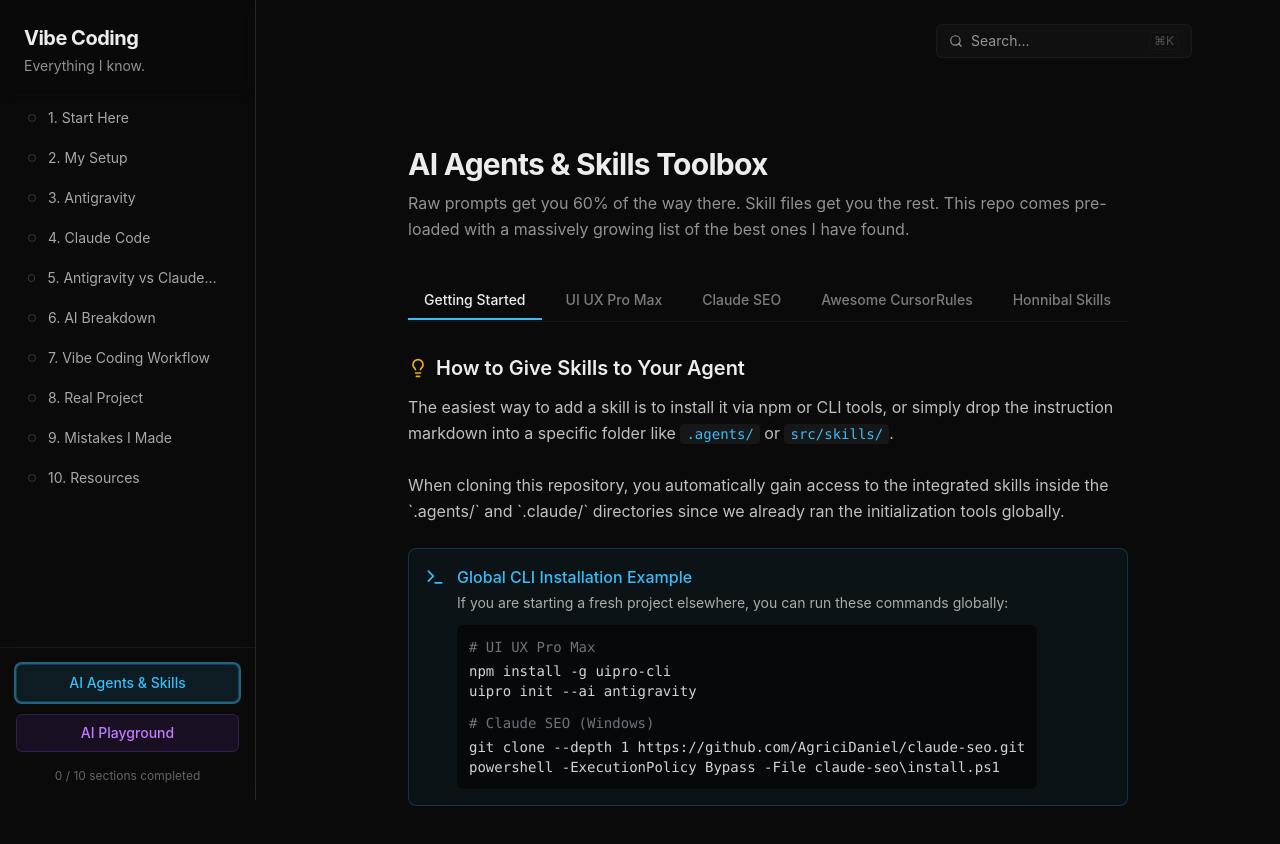
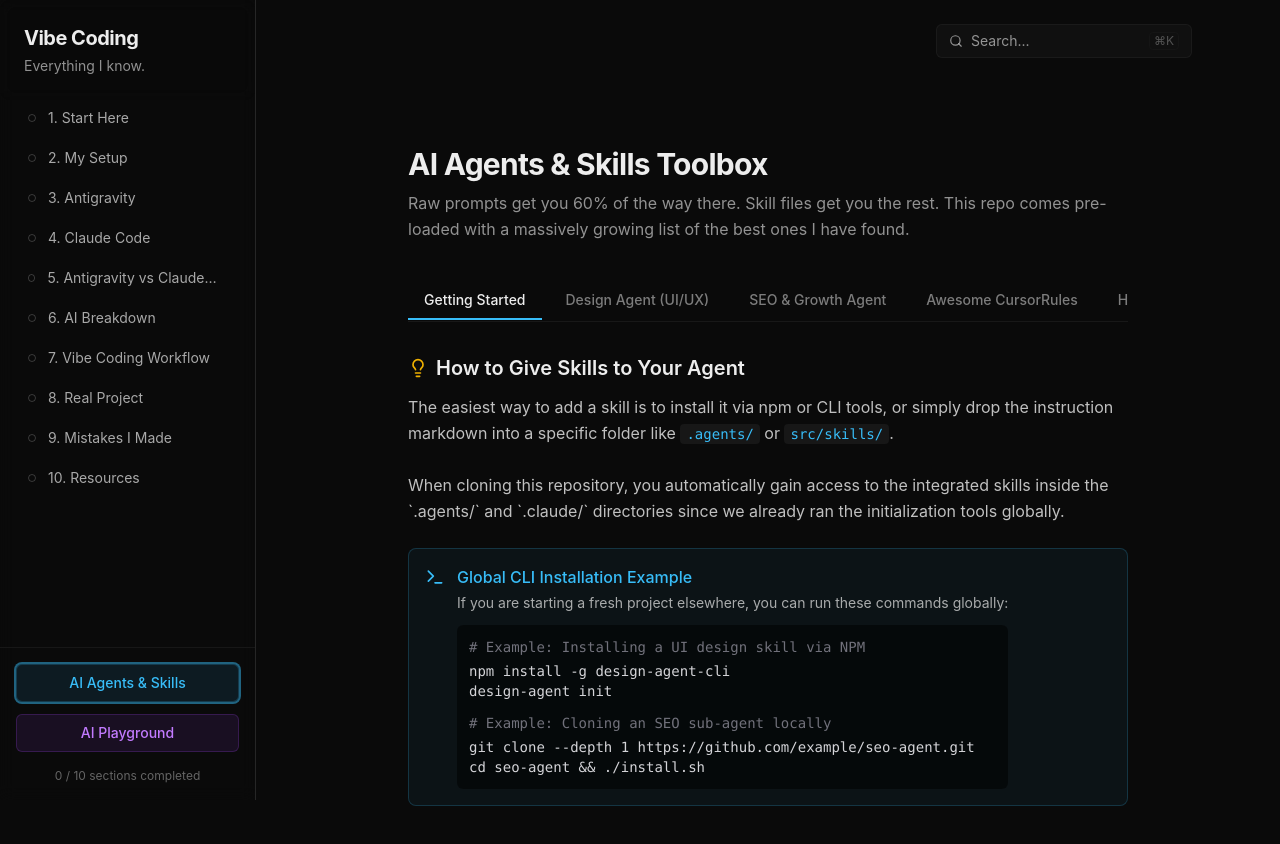
Before and after one commit to WebDevPeterGriffin/The-VibeCode-Bible, a Next.js app: page /ai-agents-and-skills in a window 1280 px wide. Shown: the top 844 px of the page. Built offline with nearby package versions, Linux system fonts and the light colour scheme.

Commit message:
refactor: scrub hardcoded skill references from UI

```diff
--- a/src/app/ai-agents-and-skills/page.tsx
+++ b/src/app/ai-agents-and-skills/page.tsx
@@ -28,13 +28,13 @@ export default function AiAgentsPage() {
                     onClick={() => setActiveTab('uiux')}
                     className={`px-4 py-2 text-sm font-medium transition-colors border-b-2 ${activeTab === 'uiux' ? 'border-primary text-foreground' : 'border-transparent text-foreground/50 hover:text-foreground hover:border-border'}`}
                 >
-                    UI UX Pro Max
+                    Design Agent (UI/UX)
                 </button>
                 <button
                     onClick={() => setActiveTab('seo')}
                     className={`px-4 py-2 text-sm font-medium transition-colors border-b-2 ${activeTab === 'seo' ? 'border-primary text-foreground' : 'border-transparent text-foreground/50 hover:text-foreground hover:border-border'}`}
                 >
-                    Claude SEO
+                    SEO & Growth Agent
                 </button>
                 <button
                     onClick={() => setActiveTab('cursorrules')}
@@ -77,10 +77,10 @@ export default function AiAgentsPage() {
                                 <h3 className="font-medium text-primary mb-1">Global CLI Installation Example</h3>
                                 <p className="text-sm text-foreground/70 mb-3">If you are starting a fresh project elsewhere, you can run these commands globally:</p>
                                 <div className="bg-black/50 p-3 rounded-md overflow-x-auto text-sm font-mono text-zinc-300">
-                                    <div className="text-zinc-500 mb-1"># UI UX Pro Max</div>
-                                    <div className="mb-3">npm install -g uipro-cli<br />uipro init --ai antigravity</div>
-                                    <div className="text-zinc-500 mb-1"># Claude SEO (Windows)</div>
-                                    <div>git clone --depth 1 https://github.com/AgriciDaniel/claude-seo.git<br />powershell -ExecutionPolicy Bypass -File claude-seo\install.ps1</div>
+                                    <div className="text-zinc-500 mb-1"># Example: Installing a UI design skill via NPM</div>
+                                    <div className="mb-3">npm install -g design-agent-cli<br />design-agent init</div>
+                                    <div className="text-zinc-500 mb-1"># Example: Cloning an SEO sub-agent locally</div>
+                                    <div>git clone --depth 1 https://github.com/example/seo-agent.git<br />cd seo-agent && ./install.sh</div>
                                 </div>
                             </div>
                         </div>
@@ -91,16 +91,16 @@ export default function AiAgentsPage() {
                     <div className="space-y-6">
                         <section>
                             <h2 className="text-xl font-semibold mb-3 flex items-center gap-2">
-                                <Code className="w-5 h-5 text-blue-500" /> UI/UX Pro Max
+                                <Code className="w-5 h-5 text-blue-500" /> Advanced Design Agents
                             </h2>
                             <p className="text-foreground/80 leading-relaxed">
-                                This repository comes pre-installed with the <a href="https://github.com/nextlevelbuilder/ui-ux-pro-max-skill" target="_blank" rel="noopener noreferrer" className="text-primary hover:underline">UI UX Pro Max</a> skill. It provides deep design intelligence for generating professional UI/UX, avoiding standard sterile AI outputs.
+                                You can load comprehensive UI/UX intelligence skills into your repository. These provide deep design rules for generating professional interfaces, avoiding standard sterile AI outputs.
                             </p>
                         </section>
 
                         <section>
                             <h3 className="font-medium mb-3">How to Use It</h3>
-                            <p className="text-foreground/80 leading-relaxed pb-3">Because we ran `uipro init`, the skill is auto-activated boundaries in your hidden `.agents` folder. Just chat naturally with your agent:</p>
+                            <p className="text-foreground/80 leading-relaxed pb-3">Once initialized, the skill auto-activates boundaries in your hidden `.agents` folder. Just chat naturally with your agent:</p>
                             <div className="bg-muted p-4 rounded-md border text-sm font-mono mt-2 mb-4">
                                 "Build a landing page for my SaaS product. Make it dark mode."
                             </div>
@@ -120,10 +120,10 @@ export default function AiAgentsPage() {
                     <div className="space-y-6">
                         <section>
                             <h2 className="text-xl font-semibold mb-3 flex items-center gap-2">
-                                <ShieldCheck className="w-5 h-5 text-green-500" /> Claude SEO
+                                <ShieldCheck className="w-5 h-5 text-green-500" /> Technical SEO Agents
                             </h2>
                             <p className="text-foreground/80 leading-relaxed">
-                                We also use <a href="https://github.com/AgriciDaniel/claude-seo" target="_blank" rel="noopener noreferrer" className="text-primary hover:underline">Claude SEO</a>, a universal SEO skill composed of 13 sub-skills and 7 subagents working in tandem.
+                                You can easily integrate universal SEO skills composed of multiple sub-skills functioning in tandem.
                             </p>
                         </section>
 
```
